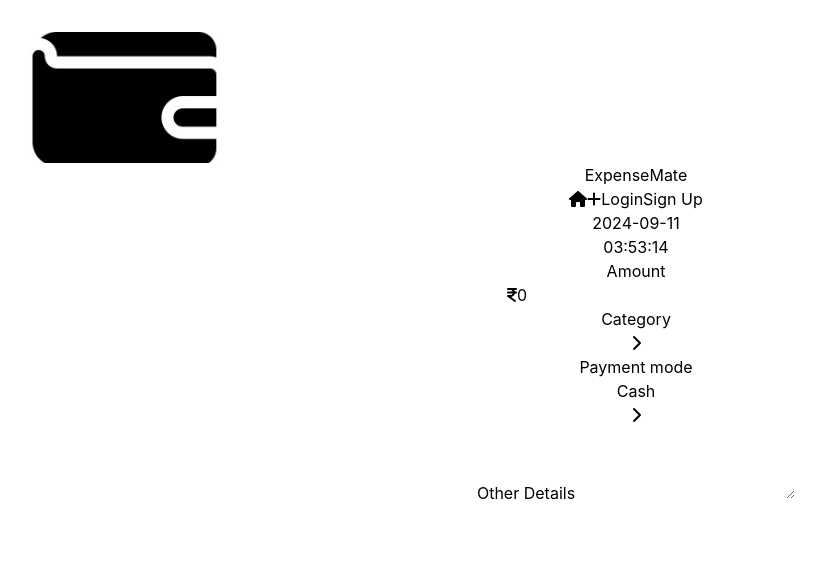
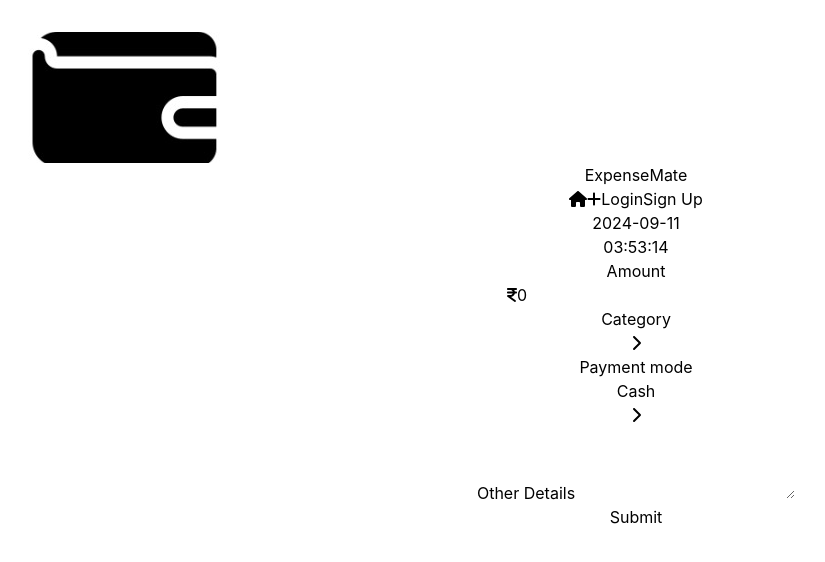
Before and after one commit to himudit/ExpenseTracker-Appwrite-, a React (Vite) app: page /expense in a window 1280 px wide. Shown: the top 562 px of the page, without its empty margins (4-829 px from the left). Built offline with nearby package versions, Linux system fonts and the light colour scheme; no server answers.

Commit message:
Adding NewExpense-Database

```diff
--- a/package.json
+++ b/package.json
@@ -19,6 +19,7 @@
     "react-dom": "^18.3.1",
     "react-lottie-player": "^2.1.0",
     "react-router-dom": "^6.26.1",
+    "uuid": "^10.0.0",
     "uuidv4": "^6.2.13"
   },
   "devDependencies": {
--- a/src/components/Expense.jsx
+++ b/src/components/Expense.jsx
@@ -2,7 +2,9 @@
 import { FontAwesomeIcon } from '@fortawesome/react-fontawesome';
 import { faChartBar, faChartSimple, faChevronRight, faEllipsis, faHouseCircleCheck, faIndianRupee, faReceipt, faSuitcaseMedical, faVideo, faPizzaSlice, faCartShopping, faPlane } from '@fortawesome/free-solid-svg-icons';
 import LottieAnimation from './LottieAnimation';
-
+import { account, databases } from '../appwrite/appwriteConfig';
+import { v4 as uuidv4 } from 'uuid'
+import conf from '../conf/conf'
 function Expense() {
     const divRef = useRef(null);
 
@@ -50,6 +52,46 @@
     const seconds = now.getSeconds();
     const formattedDate = `${year}-${month.toString().padStart(2, '0')}-${day.toString().padStart(2, '0')}`;
     const formattedTime = `${hours.toString().padStart(2, '0')}:${minutes.toString().padStart(2, '0')}:${seconds.toString().padStart(2, '0')}`;
+    const formattedDateTime = `${year}-${month.toString().padStart(2, '0')}-${day.toString().padStart(2, '0')}
+    ${hours.toString().padStart(2, '0')}:${minutes.toString().padStart(2, '0')}:${seconds.toString().padStart(2, '0')}`;
+
+    // for getting Account
+    const [userId, setUserId] = useState(null);
+
+    useEffect(() => {
+        const getUser = async () => {
+            try {
+                const response = await account.get();
+                setUserId(response.$id);
+                console.log(userId);
+            } catch (error) {
+                console.error('Failed to get user:', error);
+            }
+        };
+        getUser();
+    }, []);
+
+    // adding new expense in collection2
+    const addNewExpense = () => {
+        if (!userId) return;
+
+        const expense = {
+            user_id: String(userId),
+            ExpenseAmount: Number(amount),
+            Category: String(selectedCategory.text),
+            Date: String(formattedDateTime),
+        }
+        const promise = databases.createDocument(conf.appwriteDatabaseId, conf.appwriteCollection2Id, uuidv4(), expense)
+        promise.then(
+            function (response) {
+                console.log(response);
+            },
+            function (error) {
+                console.log(error)
+            }
+        );
+    }
+
 
     return (
         <div className="flex justify-center h-screen ml-[7rem]">
@@ -66,7 +108,7 @@
                             <div className="flex text-[0.7rem]">Amount</div>
                             <div className="flex">
                                 <div className='text-[1.5rem]'><FontAwesomeIcon icon={faIndianRupee} />
-                                <input type='text' onChange={handleInputChange} value={amount}></input></div>
+                                    <input type='text' onChange={handleInputChange} value={amount}></input></div>
                             </div>
                         </div>
                     </div>
@@ -118,6 +160,10 @@
                         {/* <LottieAnimation /> */}
                     </div>
                 </div>
+
+                <div className='m-t-[10rem]'>
+                    <div className='m-t-[10rem] cursor-pointer' onClick={addNewExpense}>Submit</div>
+                </div>
             </div>
         </div>
     );
--- a/src/conf/conf.js
+++ b/src/conf/conf.js
@@ -7,8 +7,11 @@
 
     // appwriteCollectionId: String(import.meta.env.VITE_APPWRITE_COLLECTION_ID),
 
-    // appwriteCollection2Id: String(import.meta.env.VITE_APPWRITE_COLLECTION2_ID),
+    appwriteCollection2Id: String(import.meta.env.VITE_APPWRITE_COLLECTION2_ID),
+
     appwriteCollection3Id: String(import.meta.env.VITE_APPWRITE_COLLECTION3_ID),
+
+    // appwriteCollection4Id: String(import.meta.env.VITE_APPWRITE_COLLECTION4_ID),
 
     appwriteBucketId: String(import.meta.env.VITE_APPWRITE_BUCKET_ID)
 }
```
Also changed, not shown: 1 other file (tests, documents, lock files or other folders).
